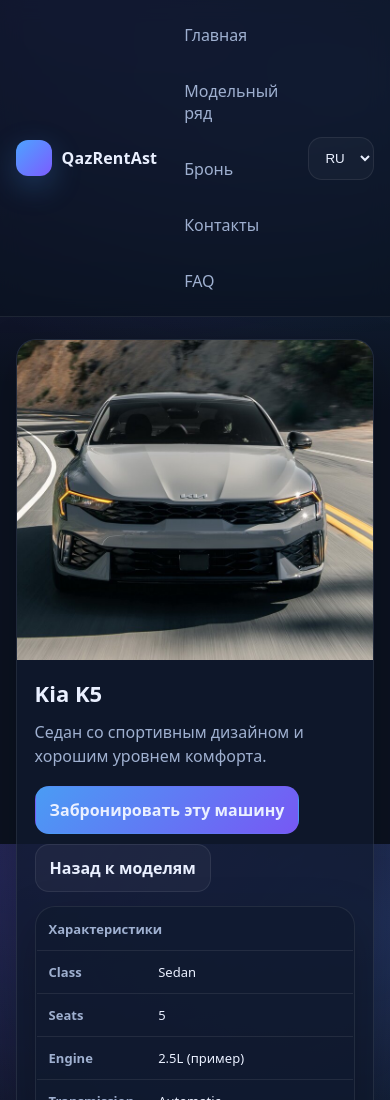
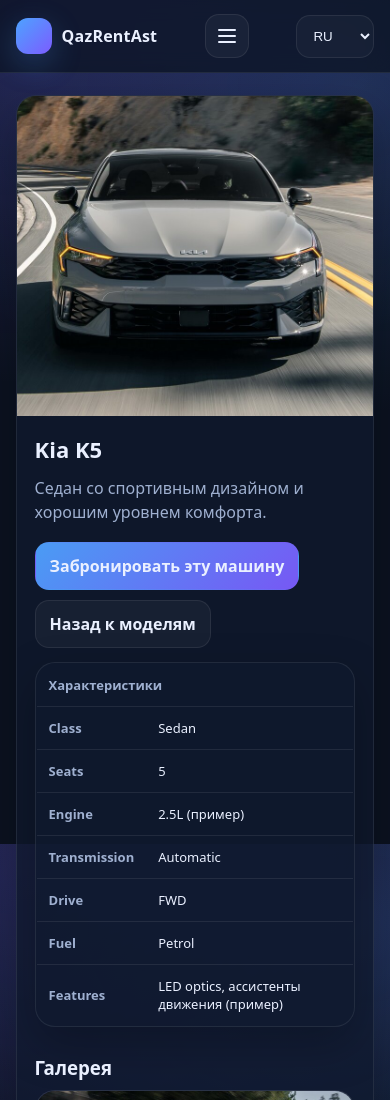
Before and after one commit to miyoki77/qazrentast, a plain HTML site: page k5.html in a window 390 px wide. Shown: the top 1100 px of the page. Drawn offline with Linux system fonts and the light colour scheme.

Commit message:
Add files via upload

```diff
--- a/assets/css/style.css
+++ b/assets/css/style.css
@@ -205,3 +205,58 @@
 }
 .slider-btn.prev, .slider-arrow.prev, .gallery-arrow.prev{ left: 14px; }
 .slider-btn.next, .slider-arrow.next, .gallery-arrow.next{ right: 14px; }
+
+
+/* =========================
+   Mobile navigation (burger)
+   ========================= */
+.burger{
+  display:none;
+  width:44px; height:44px;
+  border-radius:14px;
+  border:1px solid var(--border);
+  background: rgba(255,255,255,.04);
+  color: var(--text);
+  cursor:pointer;
+  align-items:center;
+  justify-content:center;
+}
+.burger span{
+  display:block;
+  width:18px; height:2px;
+  background: currentColor;
+  border-radius:2px;
+  position:relative;
+}
+.burger span::before,
+.burger span::after{
+  content:"";
+  position:absolute;
+  left:0;
+  width:18px; height:2px;
+  background: currentColor;
+  border-radius:2px;
+}
+.burger span::before{ top:-6px; }
+.burger span::after{ top:6px; }
+
+@media (max-width: 760px){
+  .nav-inner{gap:10px}
+  .burger{display:inline-flex}
+  .menu{
+    display:none;
+    position:absolute;
+    left:12px; right:12px;
+    top:64px;
+    flex-direction:column;
+    gap:8px;
+    padding:10px;
+    border-radius:18px;
+    border:1px solid var(--border);
+    background: rgba(11,18,32,.95);
+    box-shadow: 0 18px 45px rgba(0,0,0,.35);
+  }
+  .nav.open .menu{ display:flex; }
+  .menu a{ width:100%; }
+  .lang select{ width:78px; }
+}
--- a/assets/js/site.js
+++ b/assets/js/site.js
@@ -5,3 +5,31 @@
   });
 }
 document.addEventListener('DOMContentLoaded', setActiveNav);
+
+
+function setupMobileNav(){
+  const header = document.querySelector('header.nav');
+  const burger = document.querySelector('.burger');
+  const menu = document.querySelector('nav.menu');
+  if(!header || !burger || !menu) return;
+
+  burger.addEventListener('click', ()=>{
+    header.classList.toggle('open');
+    burger.setAttribute('aria-expanded', header.classList.contains('open') ? 'true' : 'false');
+  });
+
+  // Close when clicking a link
+  menu.querySelectorAll('a').forEach(a=>{
+    a.addEventListener('click', ()=> header.classList.remove('open'));
+  });
+
+  // Close when clicking outside
+  document.addEventListener('click', (e)=>{
+    if(!header.classList.contains('open')) return;
+    const t = e.target;
+    if(header.contains(t)) return;
+    header.classList.remove('open');
+    burger.setAttribute('aria-expanded','false');
+  });
+}
+document.addEventListener('DOMContentLoaded', setupMobileNav);
--- a/k5.html
+++ b/k5.html
@@ -17,6 +17,8 @@
         <span class="logo" aria-hidden="true"></span>
         <span>QazRentAst</span>
       </a>
+      <button class="burger" aria-label="Menu" aria-expanded="false"><span aria-hidden="true"></span></button>
+
       <nav class="menu">
         <a data-nav href="index.html" data-i18n="nav_home" data-i18n="nav_home">Главная</a>
         <a data-nav href="models.html" data-i18n="nav_models" data-i18n="nav_models">Модельный ряд</a>
```
Also changed, not shown: bmw7.html (+2 -0 lines), booking.html (+2 -0 lines), camry.html (+2 -0 lines), contacts.html (+2 -0 lines), faq.html (+2 -0 lines), index.html (+2 -0 lines), lx700.html (+2 -0 lines), models.html (+2 -0 lines), sclass.html (+2 -0 lines), sonata.html (+2 -0 lines).
